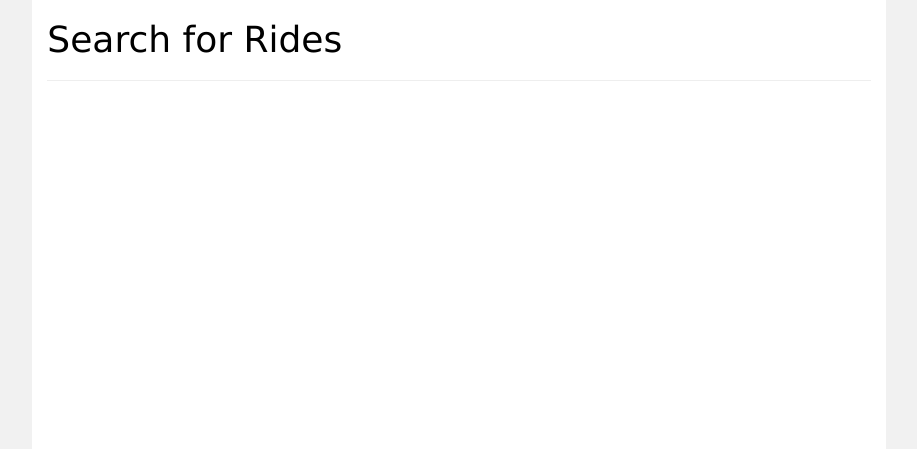
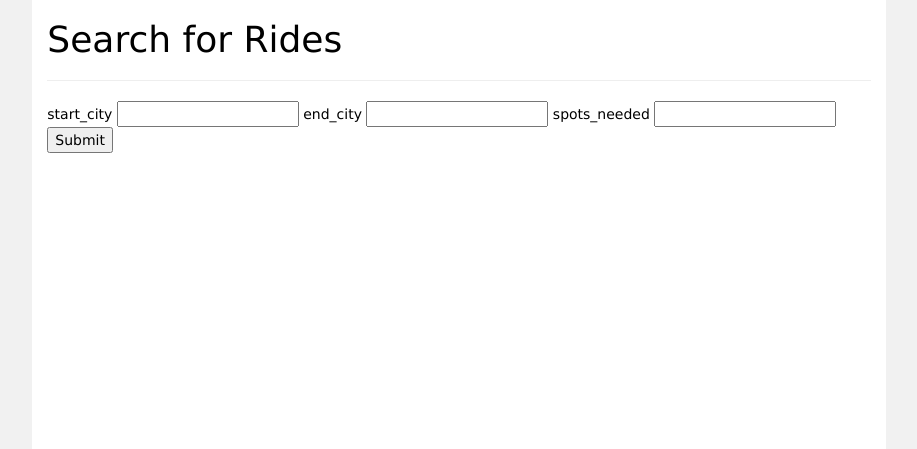
Before and after one commit to adamkrekorian/CS316-Blue-Devil-Ride-Share, a Flask app: template Flask/templates/find-rides.html in a window 1280 px wide. Shown: the part 52-501 px from the top of the page, without its empty margins (181-1098 px from the left). Run offline with Flask 2, Linux system fonts and the light colour scheme; the template is opened without the code that fills it, so the values that code supplies are empty, except form fields; tables that the repository leaves empty hold one stand-in row (values such as "Sample post"); form fields are guessed from the names that the template uses; some libraries are stand-ins or nearby versions.

Commit message:
find rides edits

```diff
--- a/Flask/app.py
+++ b/Flask/app.py
@@ -29,10 +29,11 @@ def find_rides():
     ride_destinations = db.session.query(models.Ride.destination).distinct().all()
     form.end_city.choices = ride_destinations
 
-
-
     if form.validate_on_submit():
-        return render_template('find-rides.html', form=form)
+        start_city = request.form['start_city']
+        end_city = request.form['end_city']
+        spots_needed = request.form['spots_needed']
+        return render_template('find-rides.html', start = start_city, end = end_city, spots = spots_needed)
     return render_template('find-rides.html')
 
 @app.route('/list-rides')
--- a/Flask/templates/find-rides.html
+++ b/Flask/templates/find-rides.html
@@ -9,9 +9,15 @@
         <div class="col-sm-8 text-left">
             <h1>Search for Rides</h1>
             <hr>
-            <form method="POST" action = "/">
+            <form method="POST">
                 {{ form.csrf_token }}
-
+                {{ form.start_city.name }}
+                {{ form.start_city }}
+                {{ form.end_city.name }}
+                {{ form.end_city }}
+                {{ form.spots_needed.name }}
+                {{ form.spots_needed }}
+                {{ form.submit }}
             </form>
         </div>
         <div class="col-sm-2 sidenav">
```
